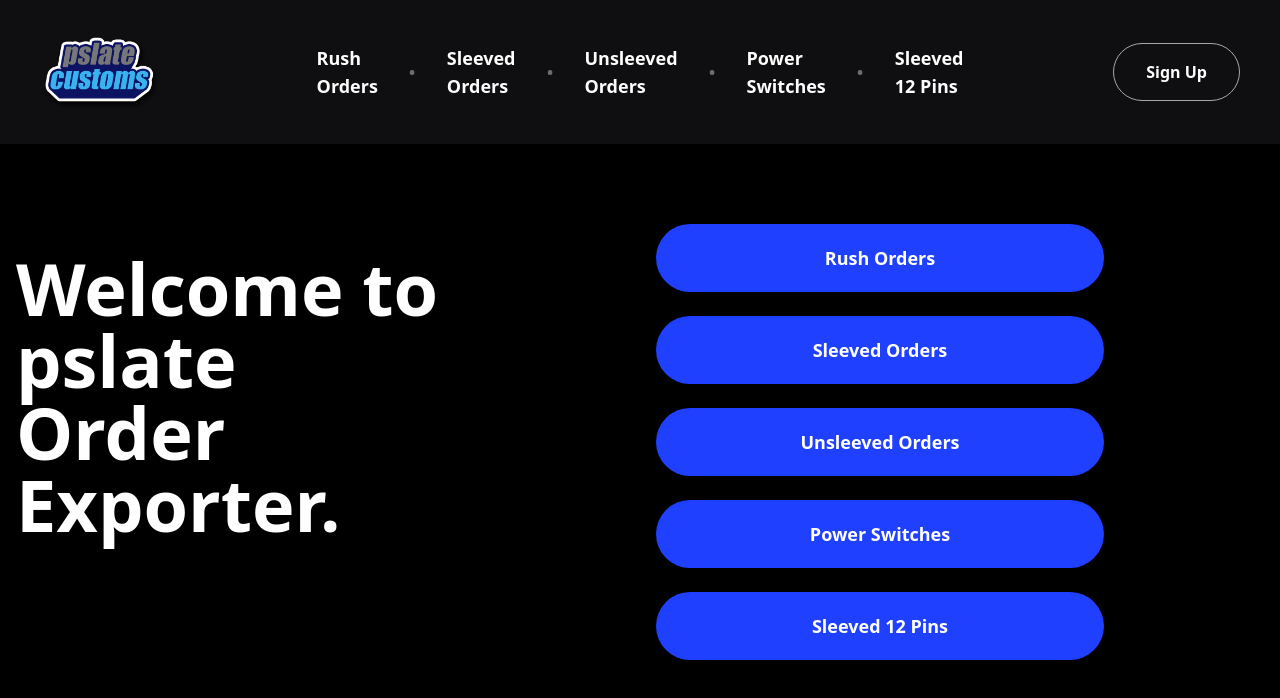
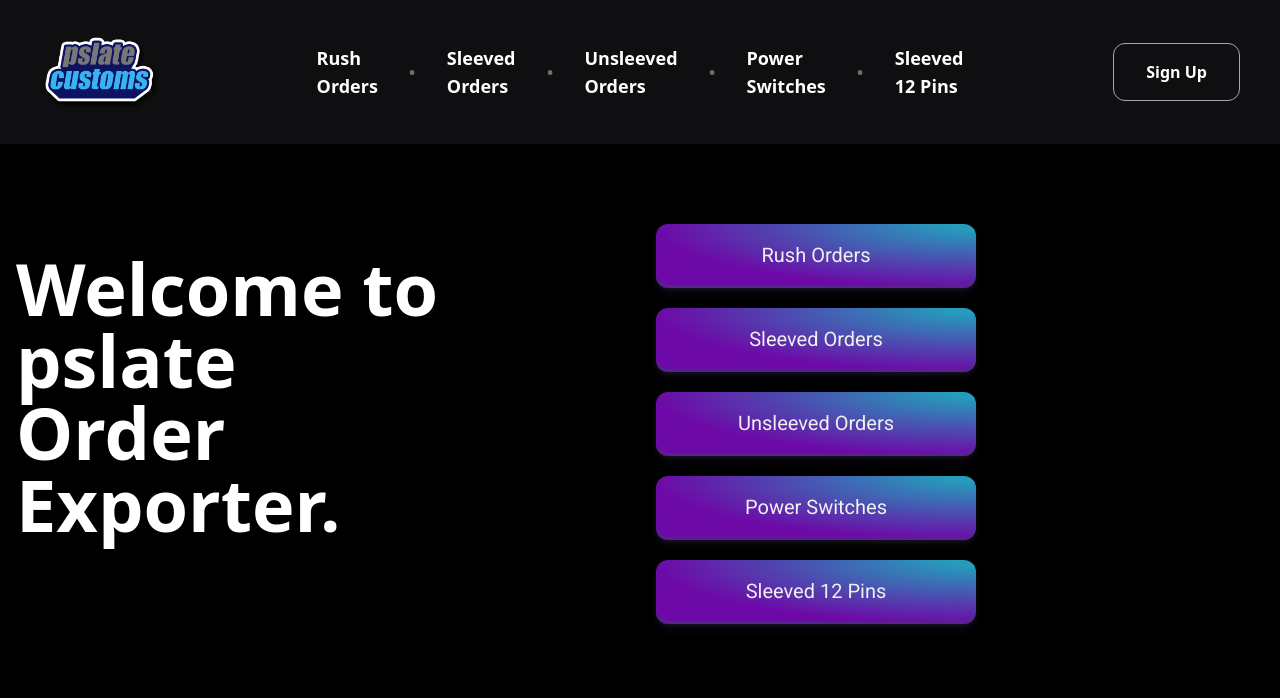
Before and after one commit to Phil-Slater/pslate-EXPORT, a React (Create React App) app in the folder client/: page / in a window 1280 px wide. Shown: the top 698 px of the page. Built offline with nearby package versions, Linux system fonts and the light colour scheme.

Commit message:
updates style on app component

```diff
--- a/client/src/App.js
+++ b/client/src/App.js
@@ -1,10 +1,7 @@
-
+import './css/styles.css'
 import './App.css';
 import '../src/css/tailwind/tailwind.min.css'
 import './assets/js/main.js'
-import bgLines from './assets/zospace-assets/lines/circle.svg'
-import Menu from './components/Menu';
-import SleevedOrders from './components/SleevedOrders';
 import { NavLink } from 'react-router-dom'
 
 function App() {
@@ -20,12 +17,12 @@
             <h2 className="max-w-lg lg:max-w-md 2xl:max-w-none mt-7 mb-12 mb:mb-20 text-6xl lg:text-7xl 2xl:text-9xl text-white font-bold font-heading">
               Welcome to pslate Order Exporter.</h2>
           </div>
-          <div className="flex flex-col px-12 mx-12 sm:-mx-8">
-            <NavLink to='/rush-orders'><div className="inline-block px-20 py-5 w-112 text-lg text-white text-center font-bold bg-blue-500 mb-6 hover:bg-blue-600 rounded-full transition duration-200">Rush Orders</div></NavLink>
-            <NavLink to='/sleeved-orders'><div className="inline-block px-20 py-5 w-112 text-lg text-white text-center font-bold bg-blue-500 mb-6 hover:bg-blue-600 rounded-full transition duration-200">Sleeved Orders</div></NavLink>
-            <NavLink to='/unsleeved-orders'><div className="inline-block px-20 py-5 w-112 text-lg text-white text-center font-bold bg-blue-500 mb-6 hover:bg-blue-600 rounded-full transition duration-200">Unsleeved Orders</div></NavLink>
-            <NavLink to='/power-switches'><div className="inline-block px-20 py-5 w-112 text-lg text-white text-center font-bold bg-blue-500 mb-6 hover:bg-blue-600 rounded-full transition duration-200">Power Switches</div></NavLink>
-            <NavLink to='/sleeved-12-pins'><div className="inline-block px-20 py-5 w-112 text-lg text-white text-center font-bold bg-blue-500 mb-6 hover:bg-blue-600 rounded-full transition duration-200">Sleeved 12 Pins</div></NavLink>
+          <div className="flex flex-col mx-4">
+            <NavLink to='/rush-orders'><div className="button-29-app">Rush Orders</div></NavLink>
+            <NavLink to='/sleeved-orders'><div className="button-29-app">Sleeved Orders</div></NavLink>
+            <NavLink to='/unsleeved-orders'><div className="button-29-app">Unsleeved Orders</div></NavLink>
+            <NavLink to='/power-switches'><div className="button-29-app">Power Switches</div></NavLink>
+            <NavLink to='/sleeved-12-pins'><div className="button-29-app">Sleeved 12 Pins</div></NavLink>
           </div>
 
         </div>
--- a/client/src/components/Menu.js
+++ b/client/src/components/Menu.js
@@ -49,7 +49,7 @@
                         </ul>
                     </div>
                     <div className="hidden lg:block"><a
-                        className="inline-block px-8 py-4 text-white font-bold border border-gray-200 hover:border-white rounded-full"
+                        className="inline-block px-8 py-4 text-white font-bold border border-gray-200 hover:border-white rounded-xl"
                         href="#">Sign Up</a></div>
                 </nav>
                 <div className="hidden navbar-menu fixed top-0 left-0 h-full w-5/6 max-w-sm z-50">
@@ -71,9 +71,9 @@
                         </div>
                         <div className="mt-auto px-10">
                             <div className="pt-6"><a
-                                className="block mb-4 py-4 px-12 text-white text-center font-bold border border-gray-50 hover:border-gray-100 rounded-full"
+                                className="block mb-4 py-4 px-12 text-white text-center font-bold border border-gray-50 hover:border-gray-100 rounded-xl"
                                 href="#">Sign in</a><a
-                                    className="block py-4 px-12 text-white text-center font-bold bg-blue-500 hover:bg-blue-600 rounded-full transition duration-200"
+                                    className="block py-4 px-12 text-white text-center font-bold bg-blue-500 hover:bg-blue-600 rounded-xl transition duration-200"
                                     href="#">Sign up</a></div>
                         </div>
                     </nav>
--- a/client/src/css/styles.css
+++ b/client/src/css/styles.css
@@ -5,6 +5,27 @@
   flex-wrap: wrap;
   padding: .5em;
   justify-content: space-around;
+}
+
+.button-29-app {
+  /* display: inline-block; */
+  padding: 1rem;
+  width: 20rem;
+  height: 4rem;
+  font-size:1.25rem;
+  margin-bottom: 1em;
+  background-image: radial-gradient(100% 100% at 100% 0, #269bbb 10%, #6d0aa7 100%);
+  border: 0;
+  border-radius: .75rem;
+  box-shadow: rgba(45, 35, 66, .4) 0 2px 4px,rgba(45, 35, 66, .3) 0 7px 13px -3px,rgba(58, 65, 111, .5) 0 -3px 0 inset;
+  box-sizing: border-box;
+  color: rgb(240, 240, 240);
+  cursor: pointer;
+  display: inline-flex;
+  font-family: Roboto;
+  justify-content: center;
+  overflow: hidden;
+  text-align: center;
 }
 
 .button-29 {
@@ -19,7 +40,6 @@
   color: rgb(240, 240, 240);
   cursor: pointer;
   /* display: inline-flex; */
-  font-family: Roboto;
   justify-content: center;
   line-height: 1;
   list-style: none;
@@ -48,6 +68,20 @@
   box-shadow: #3c4fe0 0 3px 7px inset;
   transform: translateY(5px);
   }
+
+  .button-29-app:focus {
+    box-shadow: #3c4fe0 0 0 0 1.5px inset, rgba(45, 35, 66, .4) 0 2px 4px, rgba(45, 35, 66, .3) 0 7px 13px -3px, #3c4fe0 0 -3px 0 inset;
+    }
+
+    .button-29-app:hover {
+    box-shadow: rgba(45, 35, 66, .4) 0 4px 8px, rgba(45, 35, 66, .3) 0 7px 13px -3px, #3c4fe0 0 -3px 0 inset;
+    transform: translateY(-2px);
+    }
+
+    .button-29-app:active {
+    box-shadow: #3c4fe0 0 3px 7px inset;
+    transform: translateY(5px);
+    }
 
 .orders {
   background-color: rgb(77, 157, 184);
```
